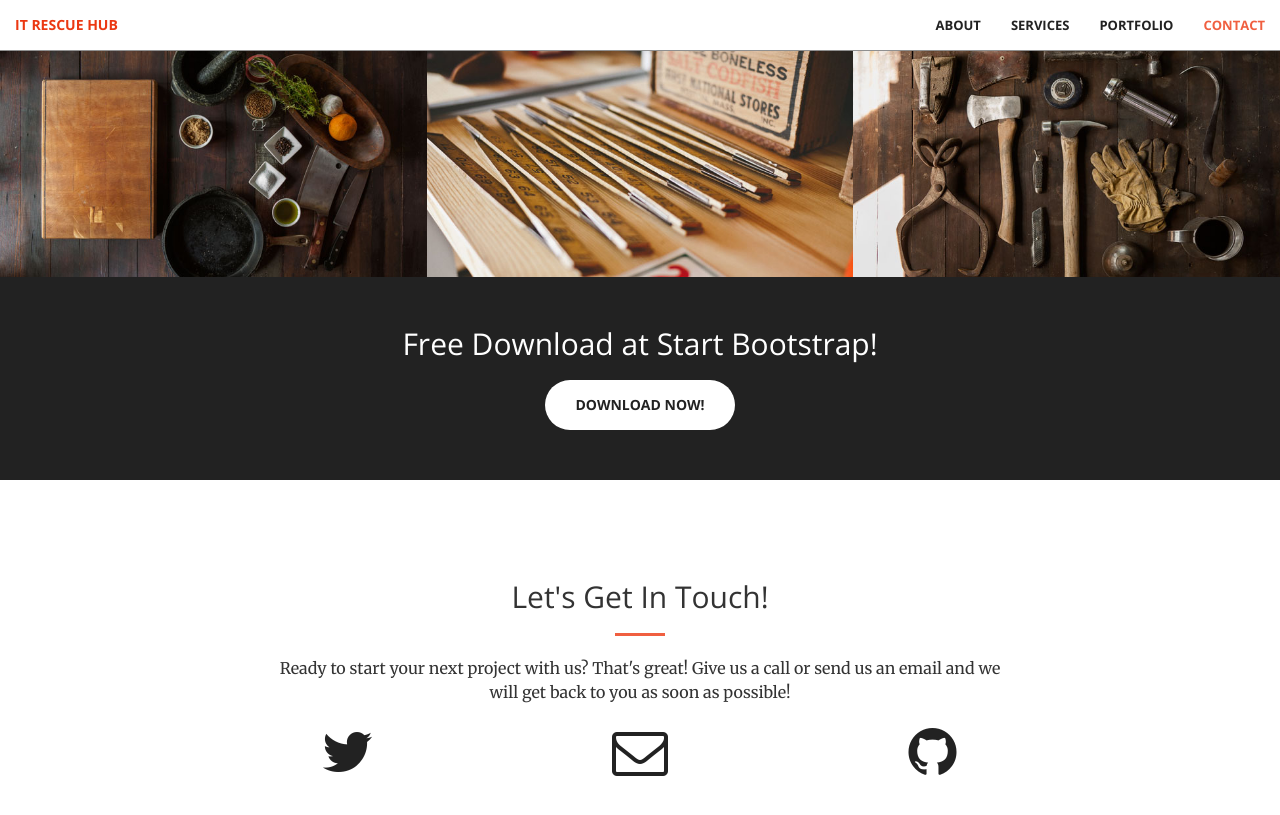
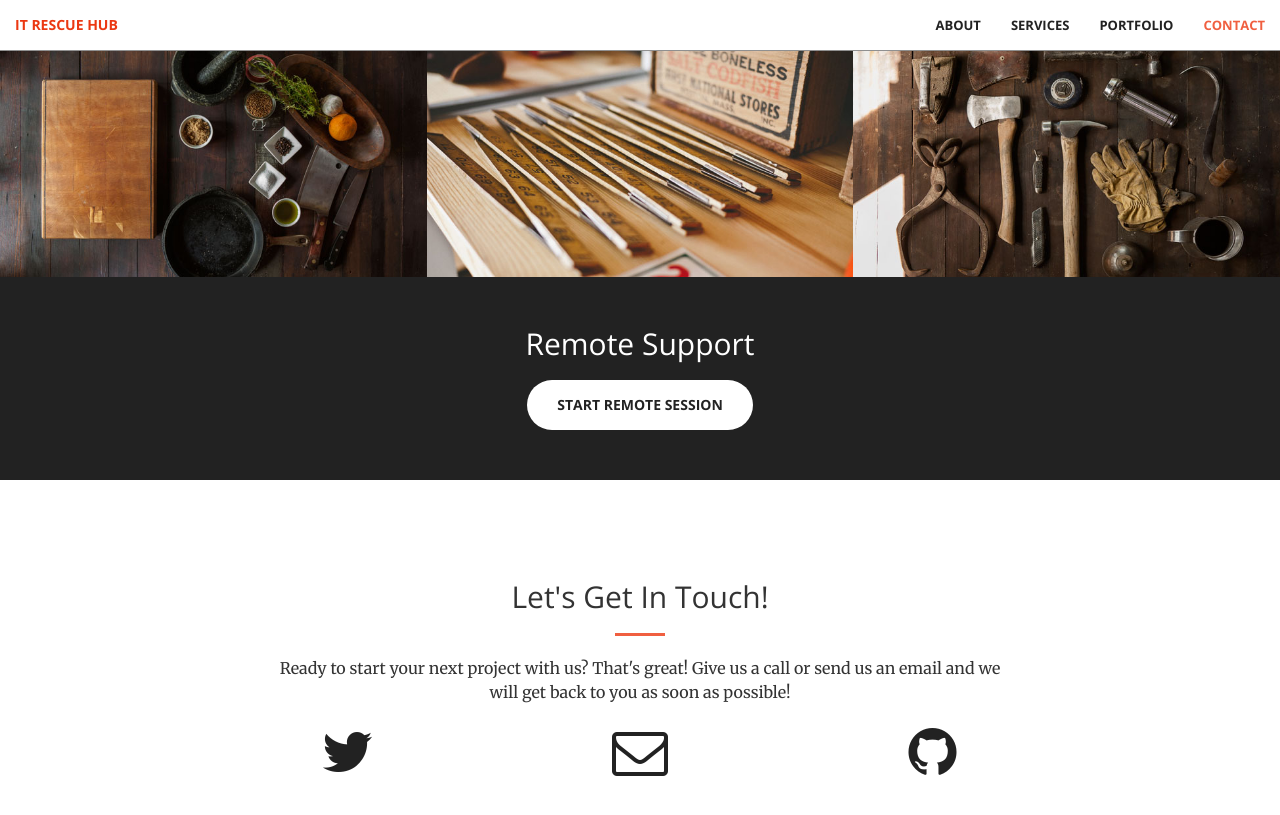
Before and after one commit to gangstageek27/gangstageek.github.io, a Jekyll site: the page built from index.html, in a window 1280 px wide and 900 px high, scrolled down 1933 px. Shown: the top 815 px of the window. Built offline with Jekyll 4.4.1, drawn with Linux system fonts in a browser that asks for light colours.

Commit message:
html edit 7

```diff
--- a/_includes/aside.html
+++ b/_includes/aside.html
@@ -1,8 +1,8 @@
   <aside class="bg-dark">
       <div class="container text-center">
           <div class="call-to-action">
-              <h2>Free Download at Start Bootstrap!</h2>
-              <a href="#" class="btn btn-default btn-xl wow tada">Download Now!</a>
+              <h2>Remote Support</h2>
+              <a href="https://www.teamviewer.com/en/download/windows/" class="btn btn-default btn-xl wow tada">Start Remote Session</a>
           </div>
       </div>
   </aside>
```
